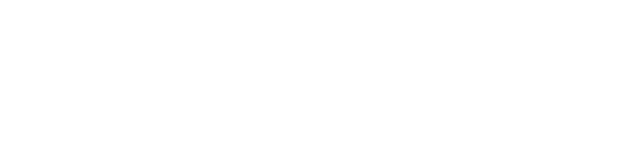
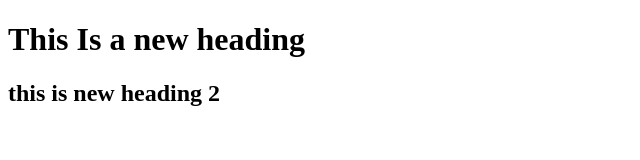
Before and after one commit to anupamapan9/my-first-repo, a plain HTML site: page index.html in a window 1280 px wide. Shown: the whole page, without its empty margins (0-640 px from the left). Drawn offline with Linux system fonts and the light colour scheme.

Commit message:
heading add

```diff
--- a/index.html
+++ b/index.html
@@ -7,6 +7,7 @@
     <title>My frist Git Hub Repo</title>
 </head>
 <body>
-
+    <h1>This Is a new heading </h1>
+    <h2>this is new heading 2</h2>
 </body>
 </html>
```
